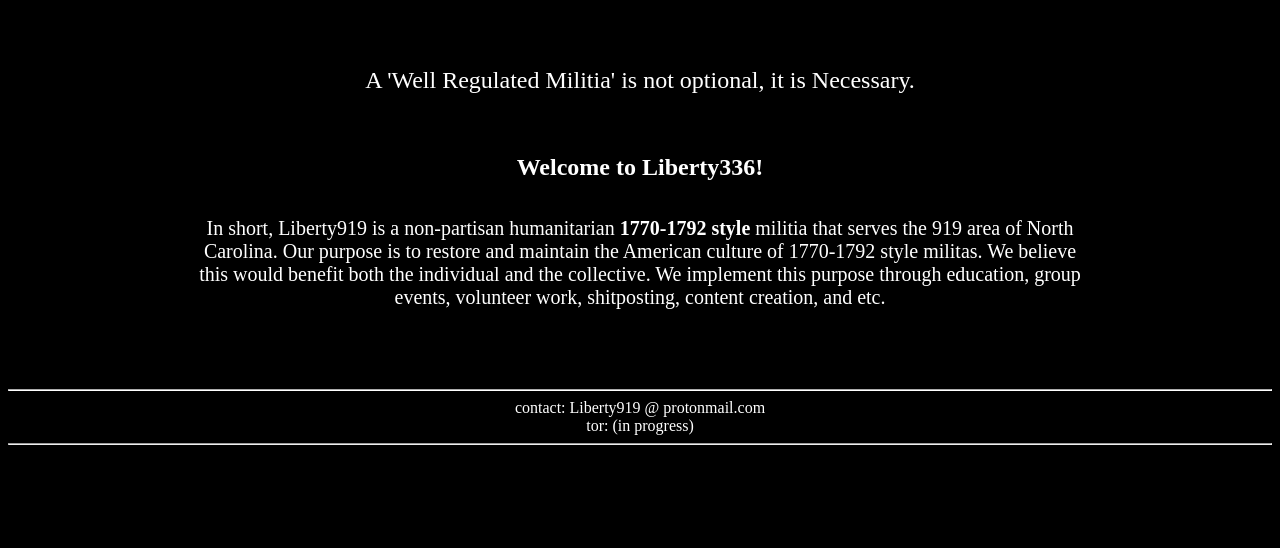
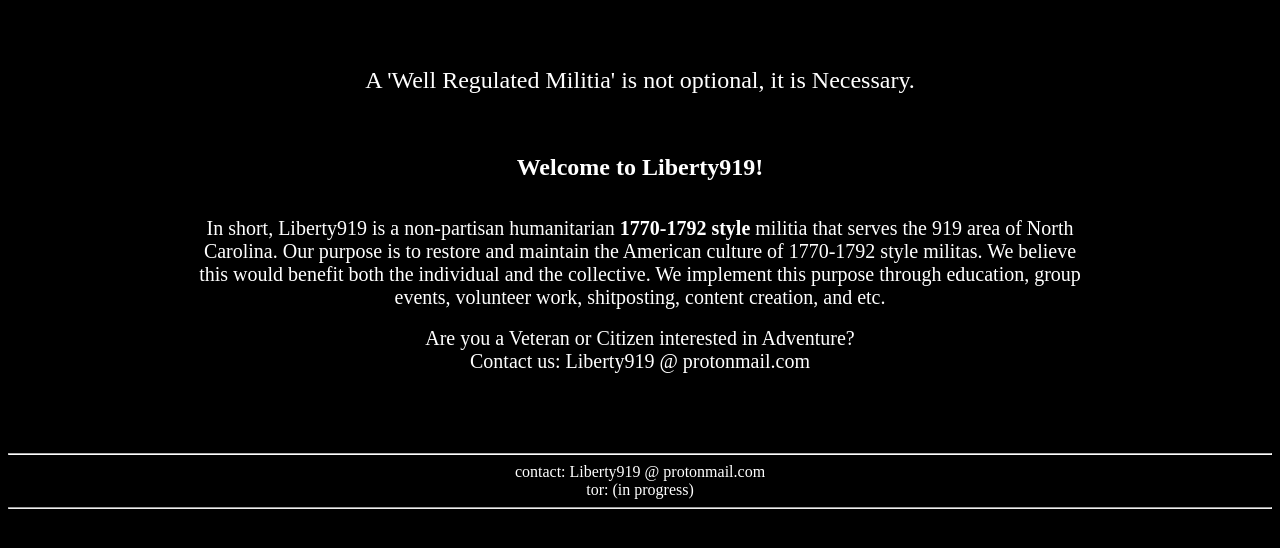
Before and after one commit to Liberty919/Liberty919.github.io, a plain HTML site: page index.html in a window 1280 px wide. Shown: the part 194-742 px from the top of the page. Drawn offline with nearby package versions, Linux system fonts and the light colour scheme; a script that the page names is missing; a web font is replaced by a local one.

Commit message:
Update index.html

```diff
--- a/index.html
+++ b/index.html
@@ -81,7 +81,7 @@
   <!-- index -->
 
 
-      <h2 class='home-intro'>Welcome to Liberty336!</h2>
+      <h2 class='home-intro'>Welcome to Liberty919!</h2>
       <br><br>
       <p style="width: 95vw; font-size: 1.25em;">
         In short, Liberty919 is a non-partisan humanitarian <strong>1770-1792 style</strong> militia that serves the 919 area
@@ -89,6 +89,11 @@
         of 1770-1792 style militas. We believe this would benefit both the individual and the collective.
         We implement this purpose through education, group events, volunteer work, shitposting, content creation, and etc.
        </p>
+	  <br>
+      <p style="width: 95vw; font-size: 1.25em;">Are you a Veteran or Citizen interested in Adventure?
+      <br>
+      Contact us: Liberty919 @ protonmail.com
+      </p>
 
 
       <br>
```
